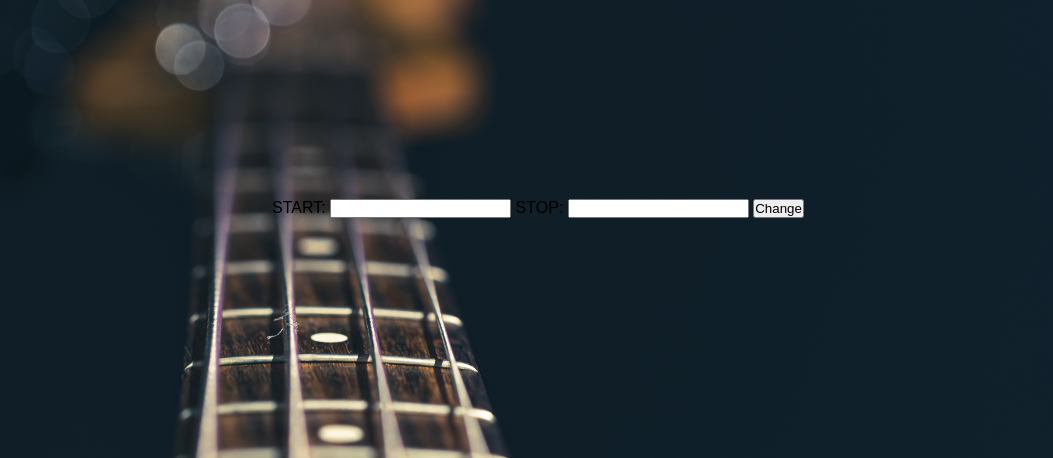
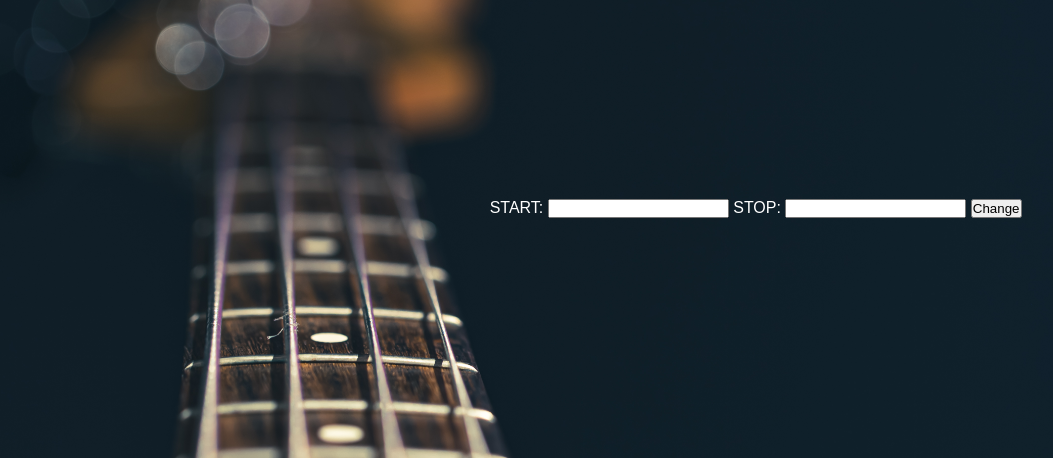
Before and after one commit to CyprianJam/Loopit-develope, a Django app: template app_player/templates/looper_basic.html in a window 1280 px wide. Shown: the part 210-668 px from the top of the page, without its empty margins (102-1155 px from the left). Run offline with Django 4.2, Linux system fonts and the light colour scheme; the template is opened without the code that fills it, so the values that code supplies are empty; some libraries are stand-ins or nearby versions.

Commit message:
Changed file css

```diff
--- a/app_player/templates/looper_basic.html
+++ b/app_player/templates/looper_basic.html
@@ -1,7 +1,7 @@
 {% extends "base.html" %}
 {% block content %}
 {% load static %}
-<link rel="stylesheet" href="{% static 'looper_basic' %}">
+<link rel="stylesheet" href="{% static 'looper_basic.css' %}">
 
 
 
@@ -55,10 +55,10 @@
     <form action="" method="POST">
     {% csrf_token %}
             <br><br>
-            <div class="values"></div>
-            <label class="values" for="start_value"> START:</label>
+
+            <label  for="start_value"> START:</label>
             <input id="start_value" type="number" name="start_value" value={{ start_video }} min=0 max={{ stop_video }} >
-            <label class="values" for="stop_value"> STOP:</label>
+            <label  for="stop_value"> STOP:</label>
             <input id="stop_value" type="number" name="stop_value"   value={{ stop_video }} min={{ start_video }} max={{ length }}  >
             <input type="submit" value="Change">
 
--- a/static/looper_basic.css
+++ b/static/looper_basic.css
@@ -1,3 +1,10 @@
-.looper .box .values label {
+.looper {
+    position: relative;
+    left: 17%;
+
+}
+
+.box label {
     color: white;
+
 }
```
